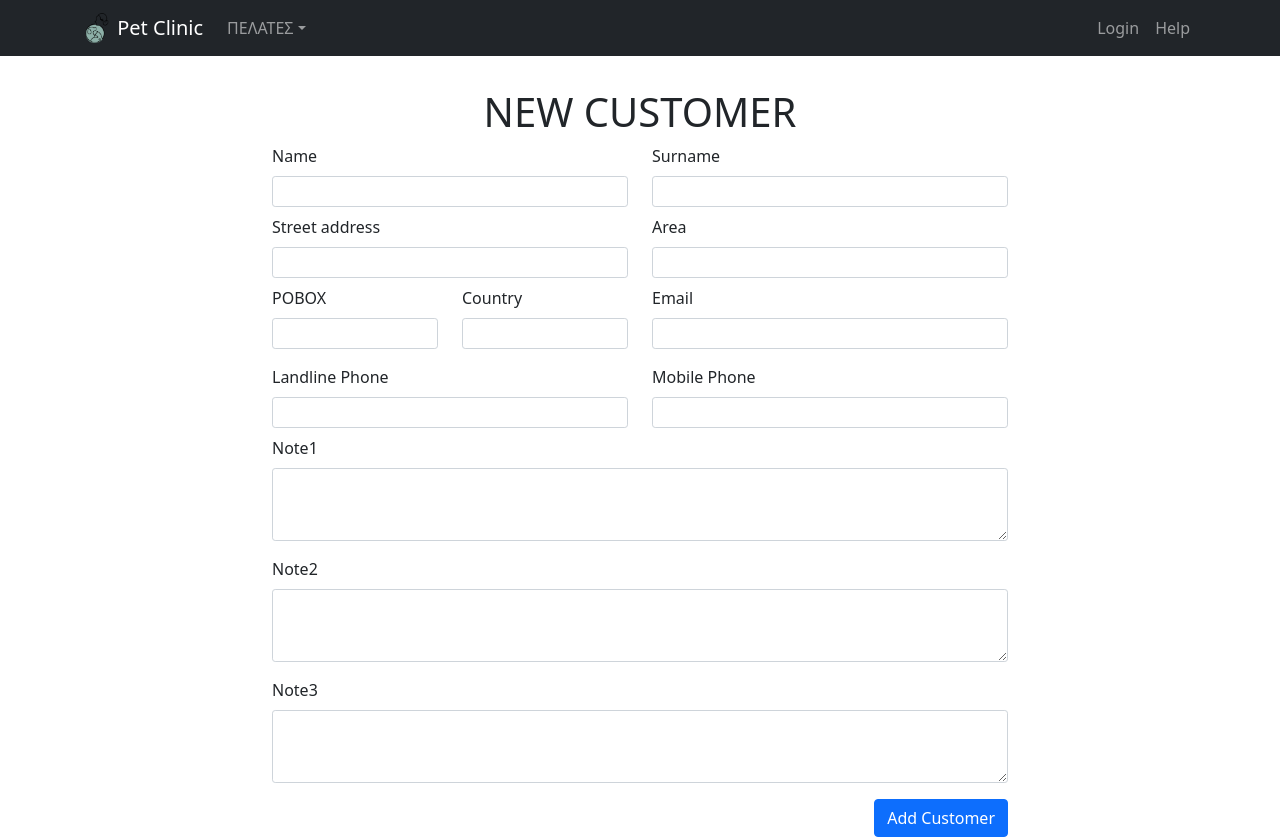
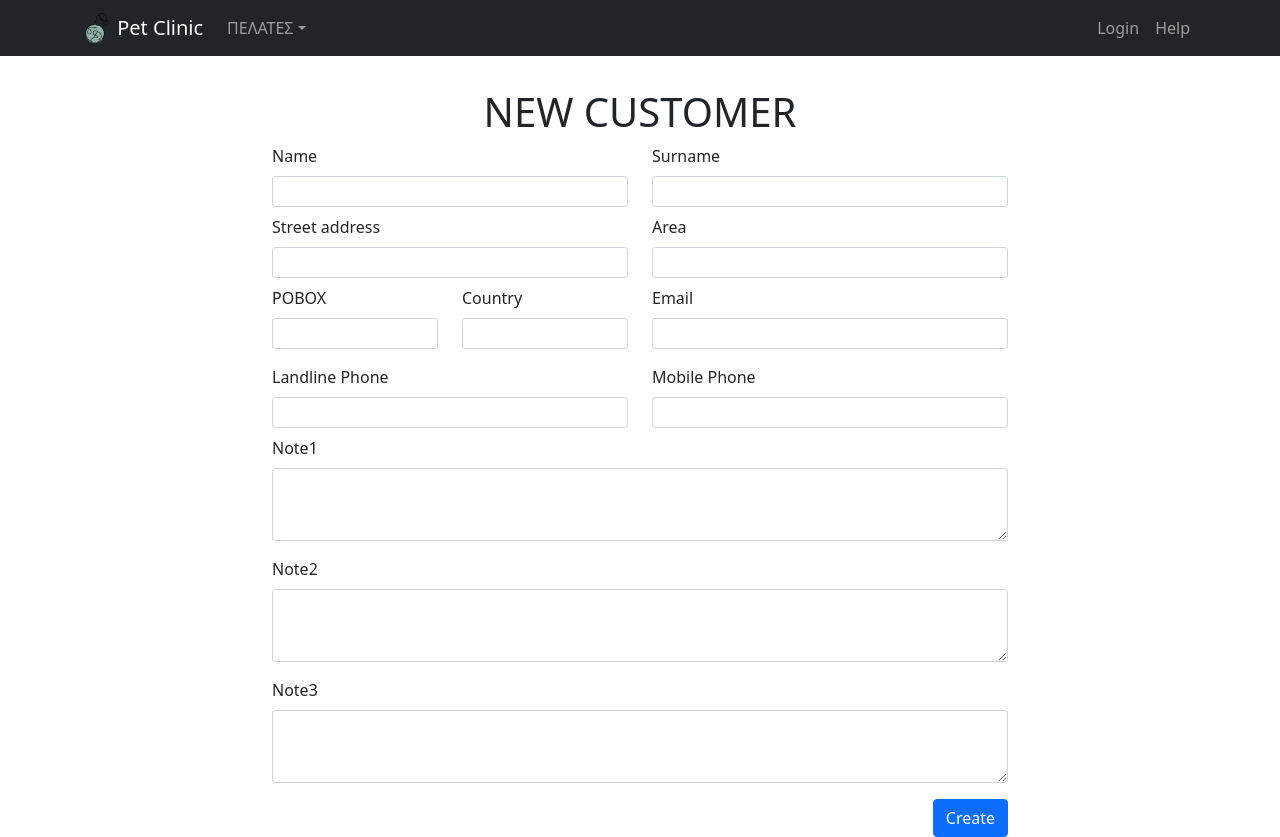
Before and after one commit to gmentzik/petclinic_frontend, a React (Create React App) app: page /customers/form in a window 1280 px wide. Built offline with nearby package versions, Linux system fonts and the light colour scheme.

Commit message:
Clean selectedCustomer redux state. Differentiate Save button depending on Create or Edit form (check url customerId exists)

```diff
--- a/src/actions/customerActions.ts
+++ b/src/actions/customerActions.ts
@@ -40,10 +40,14 @@ export const updateCustomerAction = ( customer:CustomerDTO ) => (dispatcher: any
                 type: UtilReducerActionTypes.NAVIGATE_TO,
                 payload: '/customers',
             });
+            dispatcher({type: customerReducerActionTypes.CLEAR_SELECTED_CUSTOMER});
         })
         .catch((e) => handlerError(e, dispatcher));
 }
 
+export const clearSelectedCustomerAction = () => (dispatcher:any) =>  {
+  dispatcher({type: customerReducerActionTypes.CLEAR_SELECTED_CUSTOMER});
+}
 
 const handlerError = (error: AxiosError, dispatcher: any) => {
     console.log('handlerError');
--- a/src/page/customer/CustomerForm.tsx
+++ b/src/page/customer/CustomerForm.tsx
@@ -2,7 +2,7 @@ import React, { ChangeEvent, FormEvent, useEffect, useState } from "react"
 import { Button, Col, Form, Row } from "react-bootstrap"
 import { useDispatch, useSelector } from "react-redux";
 import { useParams, useSearchParams, useLocation } from "react-router-dom";
-import { updateCustomerAction, clearAllCustomerFormErrors, fetchCustomerByIdAction } from "../../actions/customerActions";
+import { updateCustomerAction, clearAllCustomerFormErrors, fetchCustomerByIdAction, clearSelectedCustomerAction } from "../../actions/customerActions";
 import { Customer, CustomerDTO, emptyCustomerDTO } from "../../api/models";
 import { State } from "../../reducers";
 import { convertSmallGreekWithAccentToUppercase } from "../../utils/utils";
@@ -41,6 +41,7 @@ const CustomerForm = () => {
         let customerData: CustomerDTO = { ...emptyCustomerDTO };
         setNewCustomer(customerData);
 
+        console.log("CustomeriD: " + customerId);
         if (customerId) {
 
             dispatcher(fetchCustomerByIdAction(parseInt(customerId)));
@@ -48,6 +49,8 @@ const CustomerForm = () => {
             //     ...customerData,
             //     id: selectedCustomer.id
             // };
+        } else {
+            dispatcher(clearSelectedCustomerAction());
         }
         // customerData = {
         //     ...customerData,
@@ -261,9 +264,12 @@ const CustomerForm = () => {
                 <Row>
                     <Col xs={2}></Col>
                     <Col xs={8} className="d-flex justify-content-end" >
-                        <Button variant="primary" type="submit" >
-                            Add Customer
-                        </Button>
+                        {!customerId && <Button variant="primary" type="submit" >
+                            Create
+                        </Button>}
+                        {customerId && <Button variant="primary" type="submit" >
+                            Update
+                        </Button>}
 
                     </Col>
                     <Col xs={2}></Col>
```
